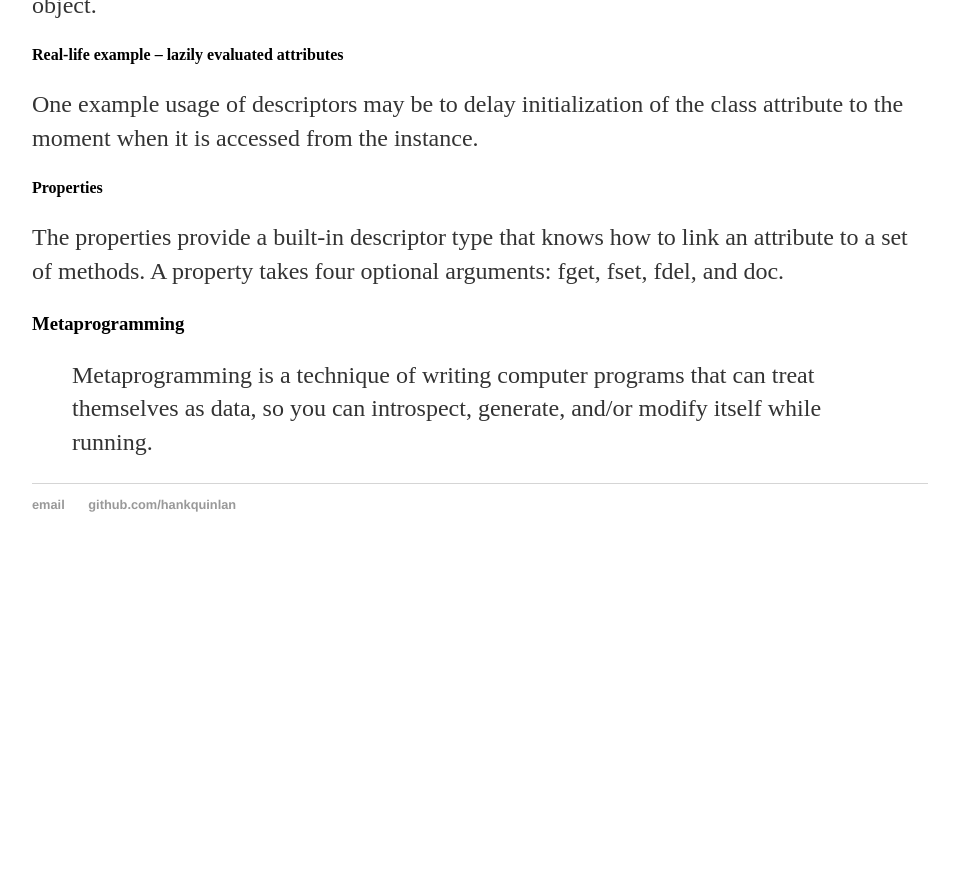
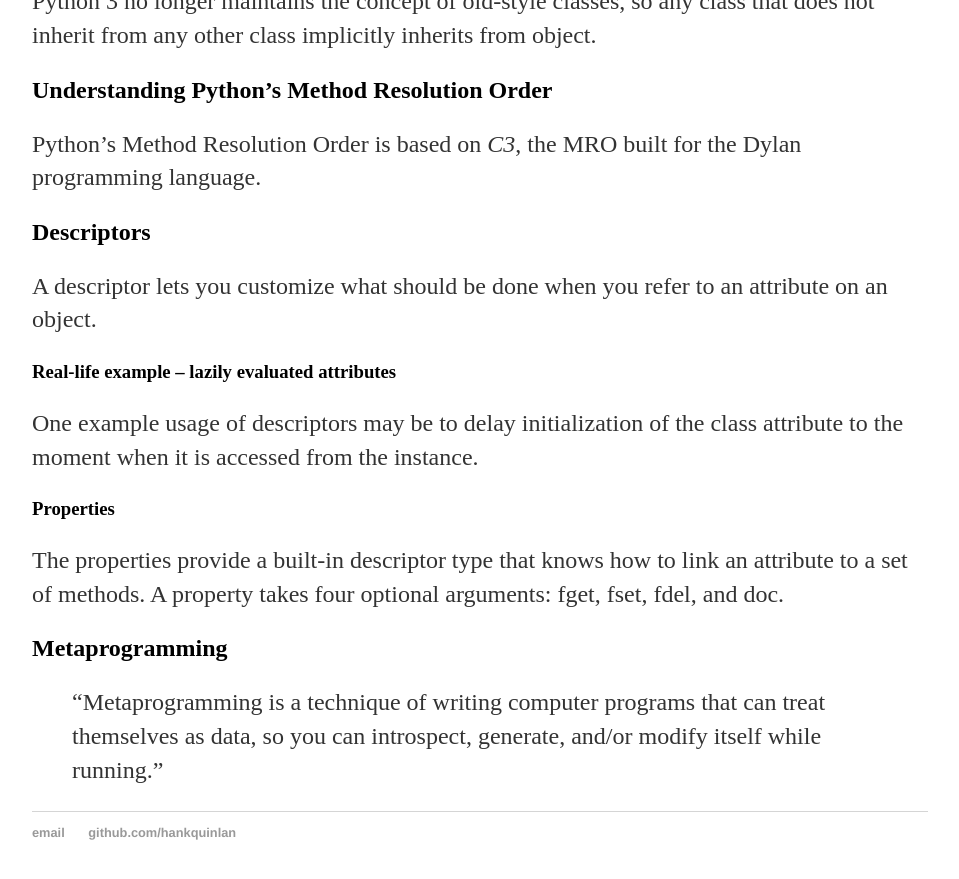
Before and after one commit to cunwang-root/cunwang-root.github.io, a Jekyll site: the page built from _posts/2017-12-23-expert-python-programming.md, in a window 1280 px wide and 900 px high, scrolled down 2753 px. Shown: the top 879 px of the window, without its empty margins (160-1119 px from the left). Built offline with Jekyll 4.4.1, drawn with Linux system fonts in a browser that asks for light colours; our own code applies the rules of GitHub Pages for plain Markdown files; before the commit the page ends 3325 px from its top, so only the background shows below that.

Commit message:
change section title size

```diff
--- a/_posts/2017-12-23-expert-python-programming.md
+++ b/_posts/2017-12-23-expert-python-programming.md
@@ -1,5 +1,5 @@
-## Current Status of Python
-### The popular tools and techniques used for maintaining cross-version
+# Current Status of Python
+## The popular tools and techniques used for maintaining cross-version
 compatibility
 
 The best way so far to define how compatibility may change in the future is
@@ -16,10 +16,10 @@ are only major releases because minor and patch releases are guaranteed not
 to include backwards incompatible changes. This is only true if such
 projects can be trusted not to break such a contract.
 
-### Popular productivity tools
+## Popular productivity tools
 
-## Syntax Best Practices - below the Class Level
-### dictionary implementation details
+# Syntax Best Practices - below the Class Level
+## dictionary implementation details
 CPython uses hash tables with pseudo-random probing as an underlying data
 structure for dictionaries. Due to this implementation detail, only objects
 that are hashable can be used as a dictionary key. An object is hashable if it
@@ -30,20 +30,20 @@ Two objects that are compared equal must have the same hash value. The reverse
 does not need to be true. This means collisions of hashes are possible—two
 objects with the same hash may not be equal.
 
-### Advanced syntax
-#### Iterators
+## Advanced syntax
+### Iterators
 An iterator is nothing more than a container object that implements the
 iterator protocol. It is based on two methods:
 * \_\_next\_\_: This returns the next item of the container
 * \_\_iter\_\_: This returns the iterator itself
 
-#### Generators
+### Generators
 Generators provide an elegant way to write simple and efficient code for
 functions that return a sequence of elements. Based on the yield statement,
 they allow you to pause a function and return an intermediate result. The
 function saves its execution context and can be resumed later, if necessary.
 
-#### Decorators
+### Decorators
 Decorators were added in Python to make function and method wrapping (a
 function that receives a function and returns an enhanced one) easier to
 read and understand.
@@ -65,30 +65,30 @@ The generic patterns is as follows:
 Common pitfalls of using decorators is not preserving function metadata
 (mostly docstring and original name) when using decorators.
 
-## Syntax Best Practices --- above the Class Level
-### Subclassing built-in types
-### Accessing methods from superclasses
+# Syntax Best Practices --- above the Class Level
+## Subclassing built-in types
+## Accessing methods from superclasses
 The shorter form of super (without passing any arguments) is allowed inside
 the methods but super is not limited to methods.
 When only the first argument is provided, then super returns an unbounded
 type. This is especially useful when working with classmethod.
-### Old-style classes and super in Python 2
+## Old-style classes and super in Python 2
 Python 3 no longer maintains the concept of old-style classes, so any class
 that does not inherit from any other class implicitly inherits from object.
-### Understanding Python's Method Resolution Order
+## Understanding Python's Method Resolution Order
 Python's Method Resolution Order is based on *C3*, the MRO built for the Dylan
 programming language.
-### Descriptors
+## Descriptors
 A descriptor lets you customize what should be done when you refer to an
 attribute on an object.
-#### Real-life example – lazily evaluated attributes
+### Real-life example – lazily evaluated attributes
 One example usage of descriptors may be to delay initialization of the class
 attribute to the moment when it is accessed from the instance.
-#### Properties
+### Properties
 The properties provide a built-in descriptor type that knows how to link an
 attribute to a set of methods. A property takes four optional arguments: fget,
 fset, fdel, and doc.
-### Metaprogramming
-> Metaprogramming is a technique of writing computer programs that can
+## Metaprogramming
+> "Metaprogramming is a technique of writing computer programs that can
 > treat themselves as data, so you can introspect, generate, and/or modify
-> itself while running.
+> itself while running."
```
